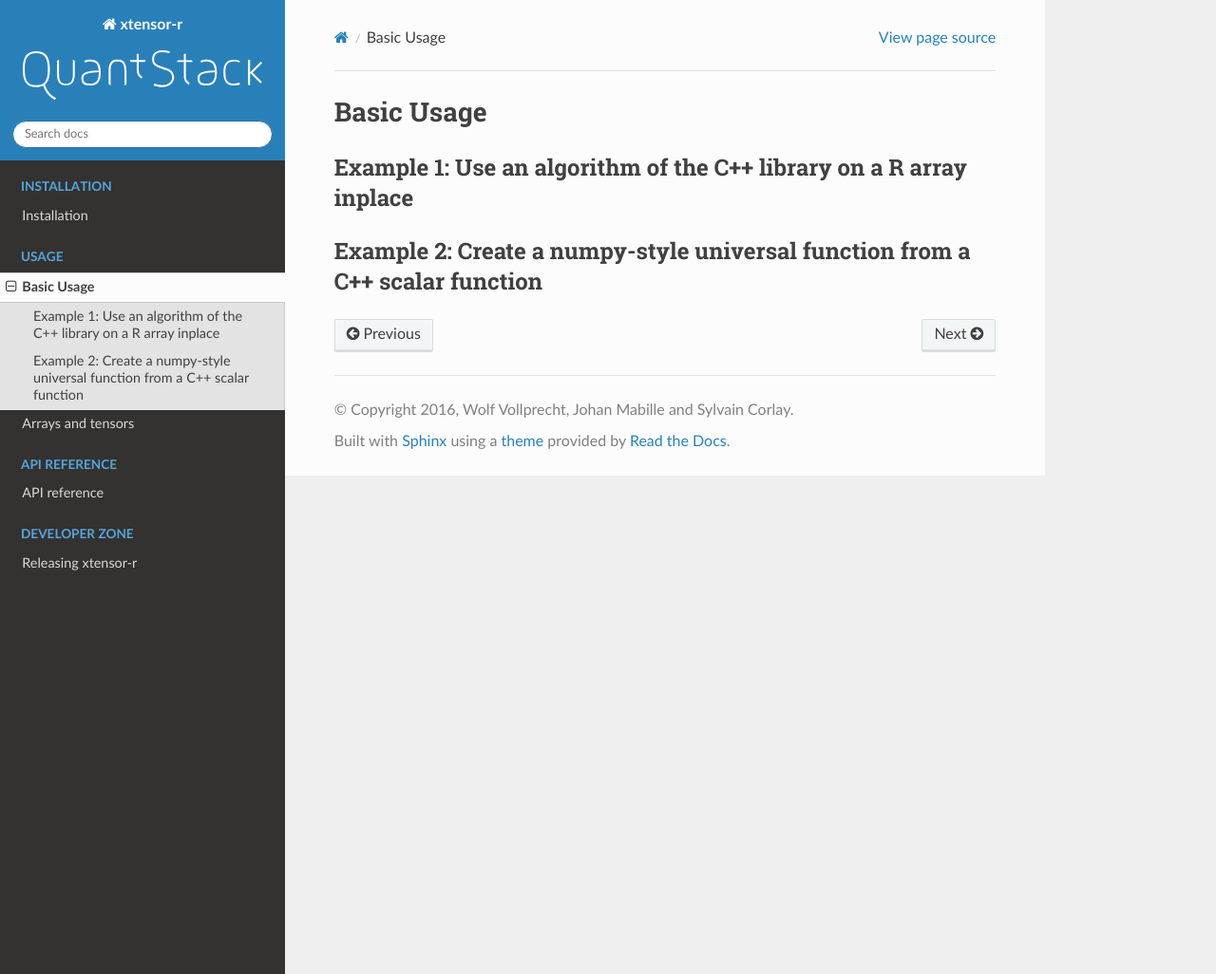
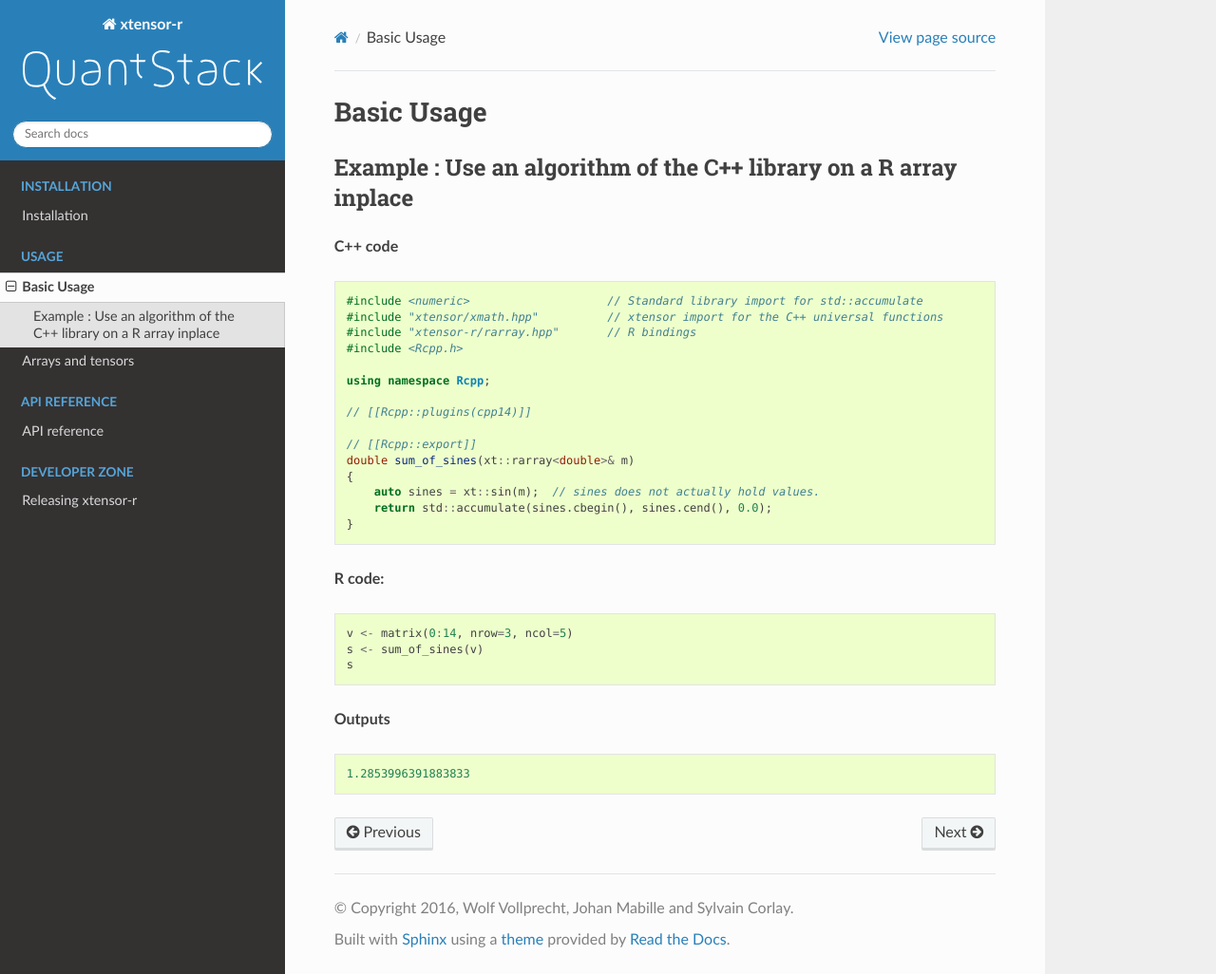
Before and after one commit to xtensor-stack/xtensor-r, a Sphinx documentation site: the page built from docs/source/basic_usage.rst, in a window 1280 px wide and 1026 px high. Shown: the whole window at 95% size. Built offline with Sphinx 7.4.7 and the Read the Docs theme 2.0.0, drawn with Linux system fonts in a browser that asks for light colours.

Commit message:
Basic example

```diff
--- a/docs/source/basic_usage.rst
+++ b/docs/source/basic_usage.rst
@@ -7,8 +7,40 @@
 Basic Usage
 ===========
 
-Example 1: Use an algorithm of the C++ library on a R array inplace
--------------------------------------------------------------------
+Example : Use an algorithm of the C++ library on a R array inplace
+------------------------------------------------------------------
 
-Example 2: Create a numpy-style universal function from a C++ scalar function
------------------------------------------------------------------------------
+**C++ code**
+
+.. code::
+
+
+    #include <numeric>                    // Standard library import for std::accumulate
+    #include "xtensor/xmath.hpp"          // xtensor import for the C++ universal functions
+    #include "xtensor-r/rarray.hpp"       // R bindings
+    #include <Rcpp.h>
+
+    using namespace Rcpp;
+
+    // [[Rcpp::plugins(cpp14)]]
+
+    // [[Rcpp::export]]
+    double sum_of_sines(xt::rarray<double>& m)
+    {
+        auto sines = xt::sin(m);  // sines does not actually hold values.
+        return std::accumulate(sines.cbegin(), sines.cend(), 0.0);
+    }
+
+**R code:**
+
+.. code::
+
+    v <- matrix(0:14, nrow=3, ncol=5)
+    s <- sum_of_sines(v)
+    s
+
+**Outputs**
+
+.. code::
+
+    1.2853996391883833
```
Also changed, not shown: README.md (+17 -8 lines).
